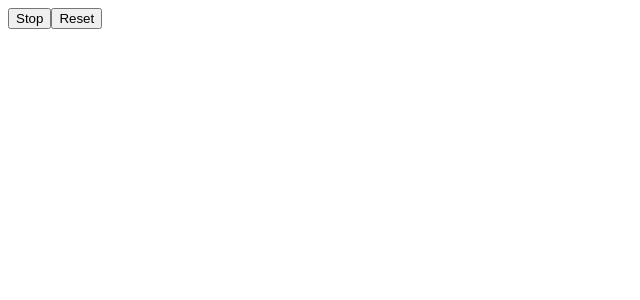
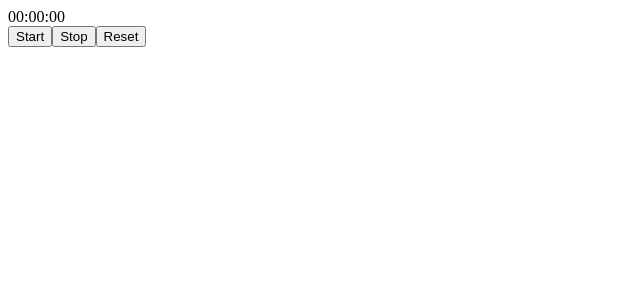
Before and after one commit to leulXllll/simple-stop-watch, a React (Vite) app: page / in a window 1280 px wide. Shown: the top 300 px of the page, without its empty margins (0-640 px from the left). Built offline with nearby package versions, Linux system fonts and the light colour scheme.

Commit message:
formated the html and added new function

```diff
--- a/src/Stopwatch.jsx
+++ b/src/Stopwatch.jsx
@@ -2,19 +2,45 @@ import { useEffect, useRef, useState } from "react";
 
 const Stopwatch = () => {
 
+        const [time,setTime] = useState(0);
+        const [isRunning,setRunning] = useState(false);
+
+
+        const IntervalIdRef = useRef(null);
+
+        const startTimeRef = useRef(0);
+
+
+        useEffect(()=>{
+
+        },[isRunning])
 
         const stop = ()=>{
 
         }
         const start = ()=>{
+
+
+
         }
+
         const reset = ()=>{
 
         }
+        const formatTime = ()=>{
+
+                return `00:00:00`;
+        }
     return (
-        <div>
-            <button onClick={stop} >Stop</button>
-            <button onClick={reset} >Reset</button>
+        <div className="stopwatch">
+            <div className="display">
+                {formatTime()}
+            </div>
+            <div className="controls">
+                <button onClick={start} className="start-btn">Start</button>
+                <button onClick={stop} className="stop-btn">Stop</button>
+                <button onClick={reset} className="reset-btn">Reset</button>
+            </div>
         </div>
      );
 }
```
